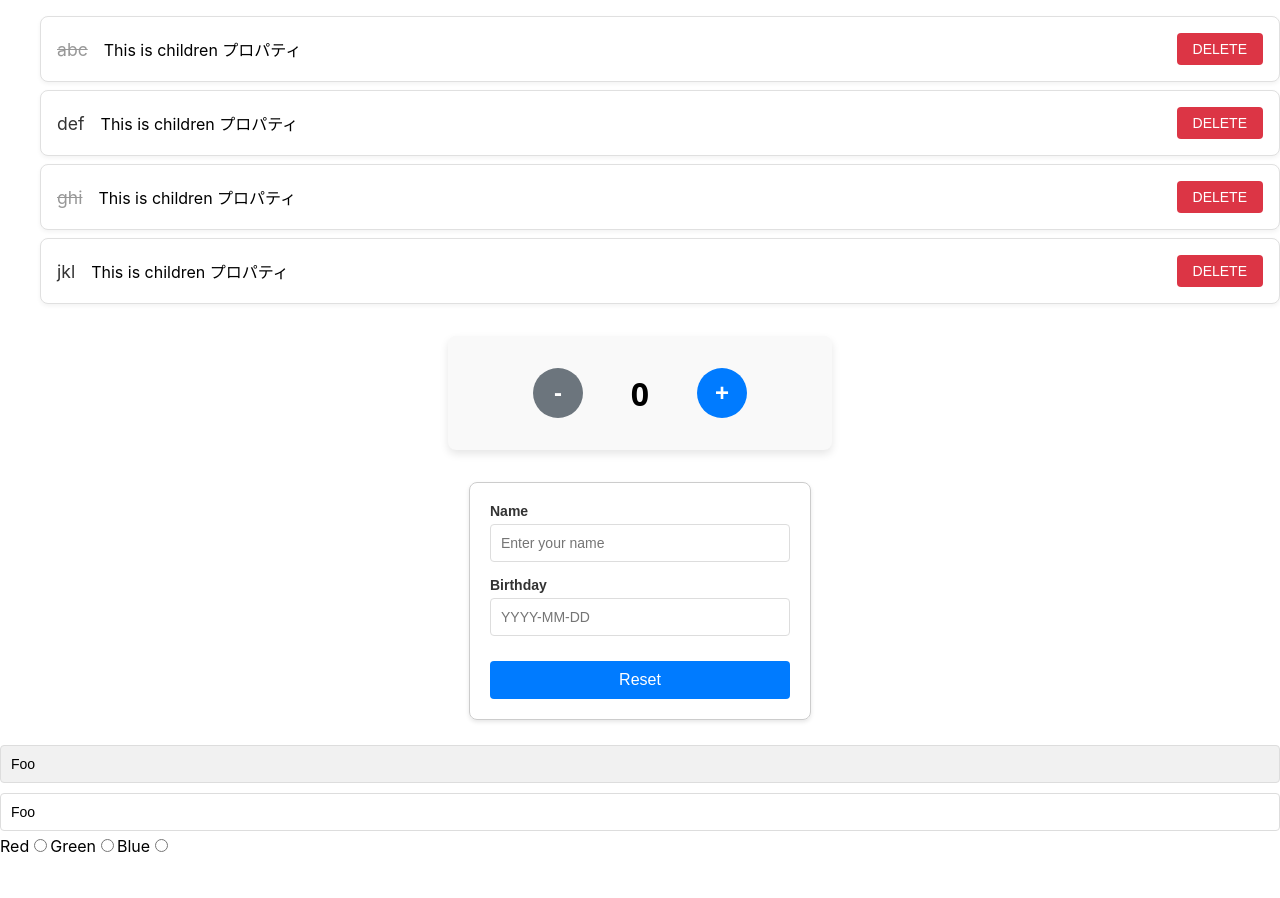
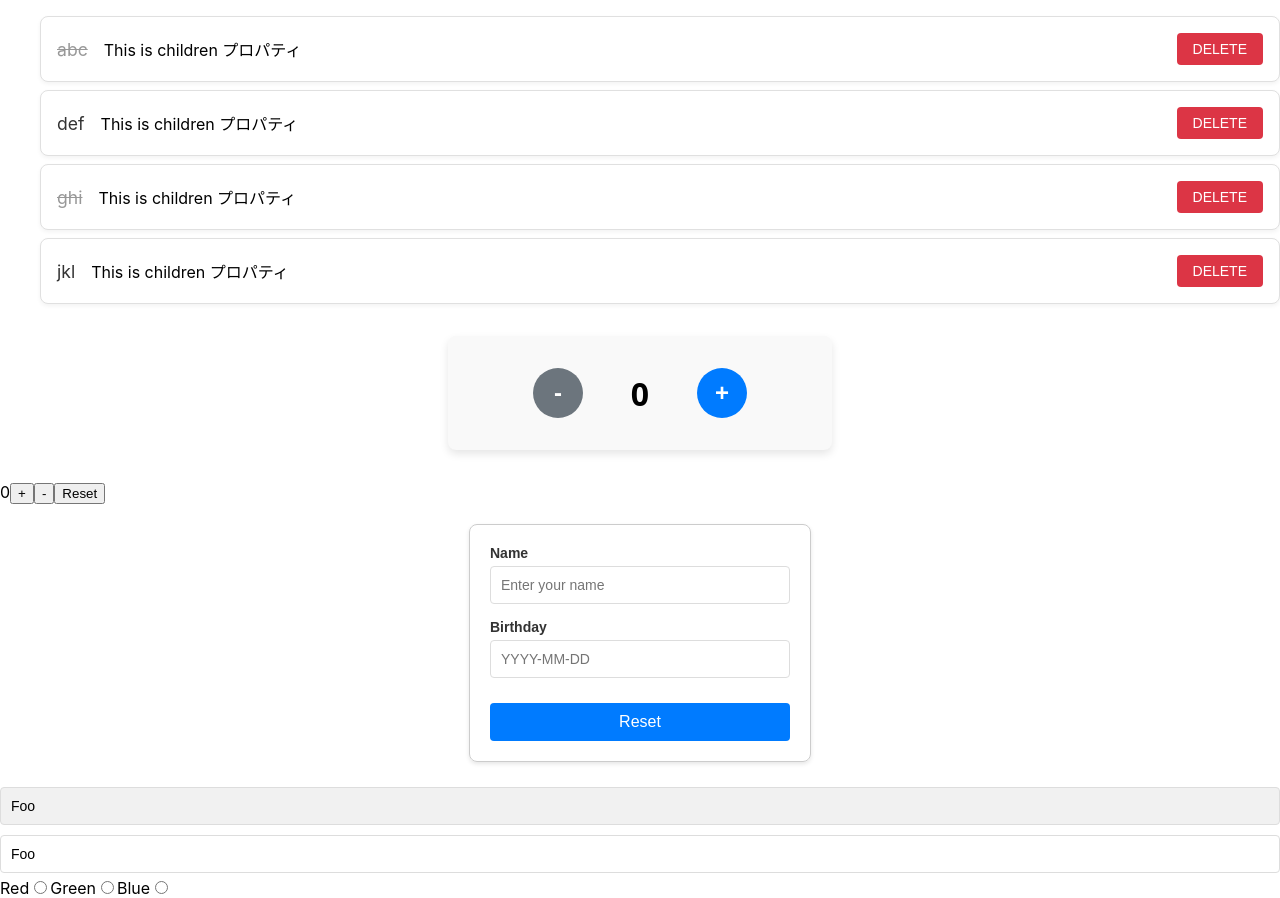
Before and after one commit to rikeda-cloud/react, a React (Create React App) app in the folder my-app/: page / in a window 1280 px wide. Before the commit the page ends 856 px from the top, so only its background shows below. Built offline with nearby package versions, Linux system fonts and the light colour scheme.

Commit message:
[add] CounterReducer Component

```diff
--- a/my-app/src/App.tsx
+++ b/my-app/src/App.tsx
@@ -1,6 +1,7 @@
 import './App.css';
 import { TodoItem } from './TodoItem';
 import { Count } from './Count';
+import { CounterReducer } from './CounterReducer';
 import { User } from './User';
 import { ReadOnlyText, WriteableText } from './Text';
 import { ColorForm } from './ColorForm';
@@ -31,6 +32,7 @@ function App() {
 				))}
 			</ul>
 			<Count count={count} setCount={setCount} />
+			<CounterReducer />
 			<User />
 			<ReadOnlyText />
 			<WriteableText />
--- /dev/null
+++ b/my-app/src/CounterReducer.tsx
@@ -0,0 +1,47 @@
+import React from "react";
+
+type Inc = {
+	type: "Inc";
+	step: number;
+};
+
+type Dec = {
+	type: "Dec";
+	step: number;
+};
+
+type Reset = {
+	type: "Reset";
+	value: number;
+}
+
+type Action = Inc | Dec | Reset;
+
+const inc: (step?: number) => Inc = (step = 1) => ({ type: "Inc", step });
+const dec: (step?: number) => Dec = (step = 1) => ({ type: "Dec", step });
+const reset: (value?: number) => Reset = (value = 1) => ({ type: "Reset", value });
+
+const reducer = (state: number, action: Action): number => {
+	switch (action.type) {
+		case "Inc":
+			return state + action.step;
+		case "Dec":
+			return state - action.step;
+		case "Reset":
+			return action.value;
+	}
+};
+
+export function CounterReducer() {
+	const [count, dispatch] = React.useReducer(reducer, 0);
+
+	return (
+		<div>
+			<span>{count}</span>
+			<button onClick={() => dispatch(inc())}>+</button>
+			<button onClick={() => dispatch(dec())}>-</button>
+			<button onClick={() => dispatch(reset())}>Reset</button>
+		</div>
+	)
+
+}
```
